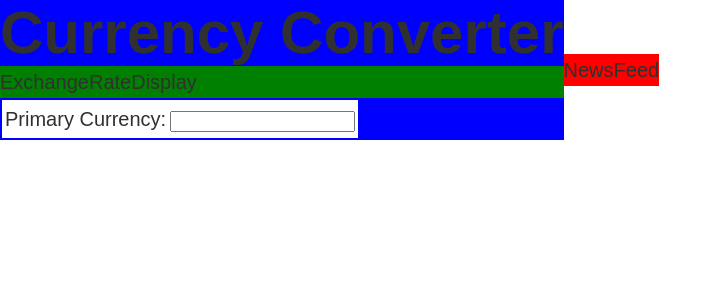
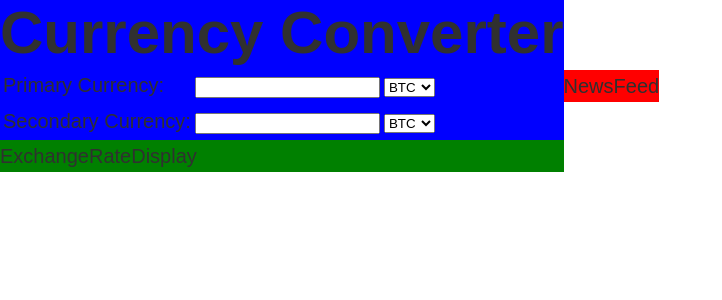
Before and after one commit to jeremydurden/crypto-dashboard, a React (Create React App) app: page / in a window 1280 px wide. Shown: the top 300 px of the page, without its empty margins (0-722 px from the left). Built offline with nearby package versions, Linux system fonts and the light colour scheme.

Commit message:
creating table and rows

```diff
--- a/src/components/CurrencyConverter.js
+++ b/src/components/CurrencyConverter.js
@@ -1,20 +1,22 @@
 import ExchangeRateDisplay from "./ExchangeRateDisplay";
+import TableRow from "./TableRow";
 
 const CurrencyConverter = () => {
+  const currencies = ["BTC", "ETH", "USD", "XRP", "LTC", "ADA"];
+
   return (
     <div className="currency-converter">
       <h2>Currency Converter</h2>
+
+      <div className="input-box">
+        <table>
+          <tbody>
+            <TableRow text="Primary" currencies={currencies} />
+            <TableRow text="Secondary" currencies={currencies} />
+          </tbody>
+        </table>
+      </div>
       <ExchangeRateDisplay />
-      <table>
-        <body>
-          <tr>
-            <td>Primary Currency:</td>
-            <td>
-              <input type="number" name="currency-amount-1" value={""} />
-            </td>
-          </tr>
-        </body>
-      </table>
     </div>
   );
 };
--- /dev/null
+++ b/src/components/TableRow.js
@@ -0,0 +1,22 @@
+const TableRow = ({ currencies, text }) => {
+  return (
+    <tr>
+      <td>{text} Currency:</td>
+      <td>
+        <input type="number" name="currency-amount-2" value={""} />
+      </td>
+      <td>
+        <select
+          value={""}
+          name="currency-option-2"
+          className="currency-options"
+        >
+          {currencies.map((currency) => (
+            <option>{currency}</option>
+          ))}
+        </select>
+      </td>
+    </tr>
+  );
+};
+export default TableRow;
```
